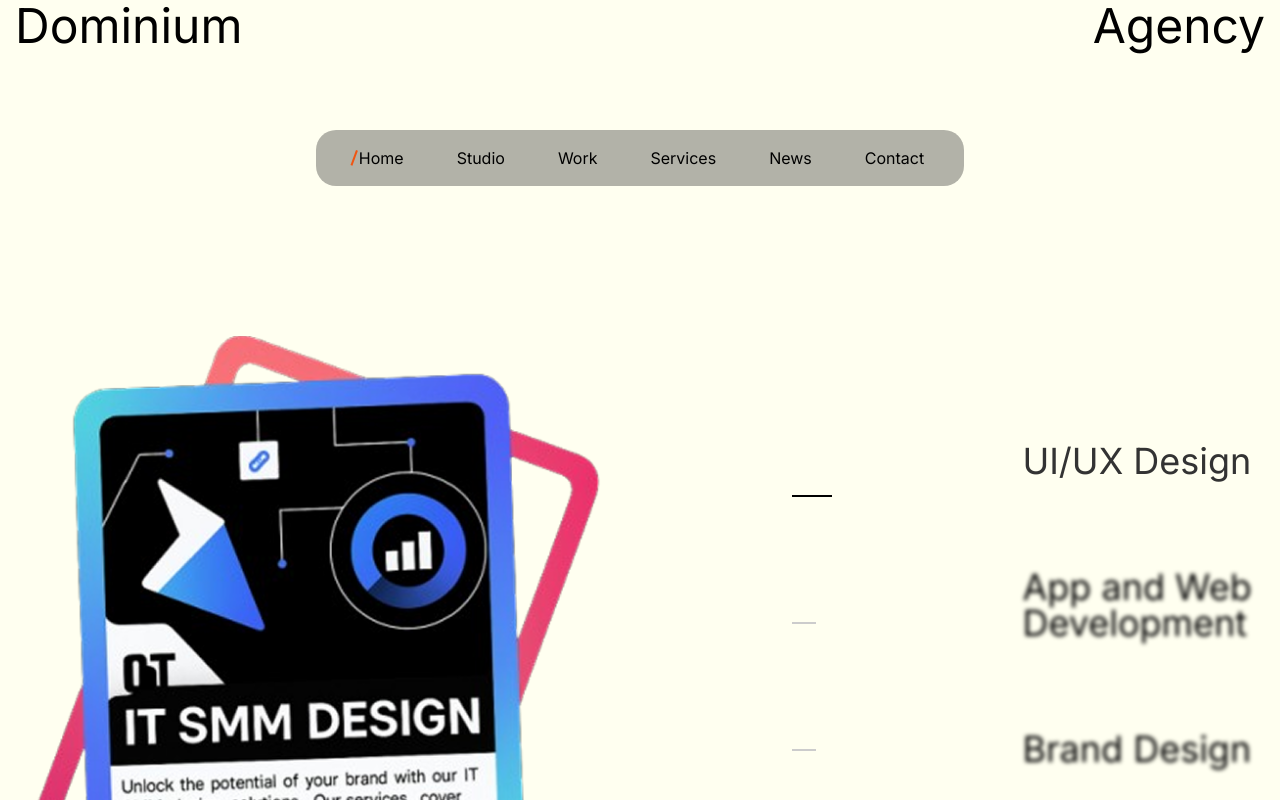
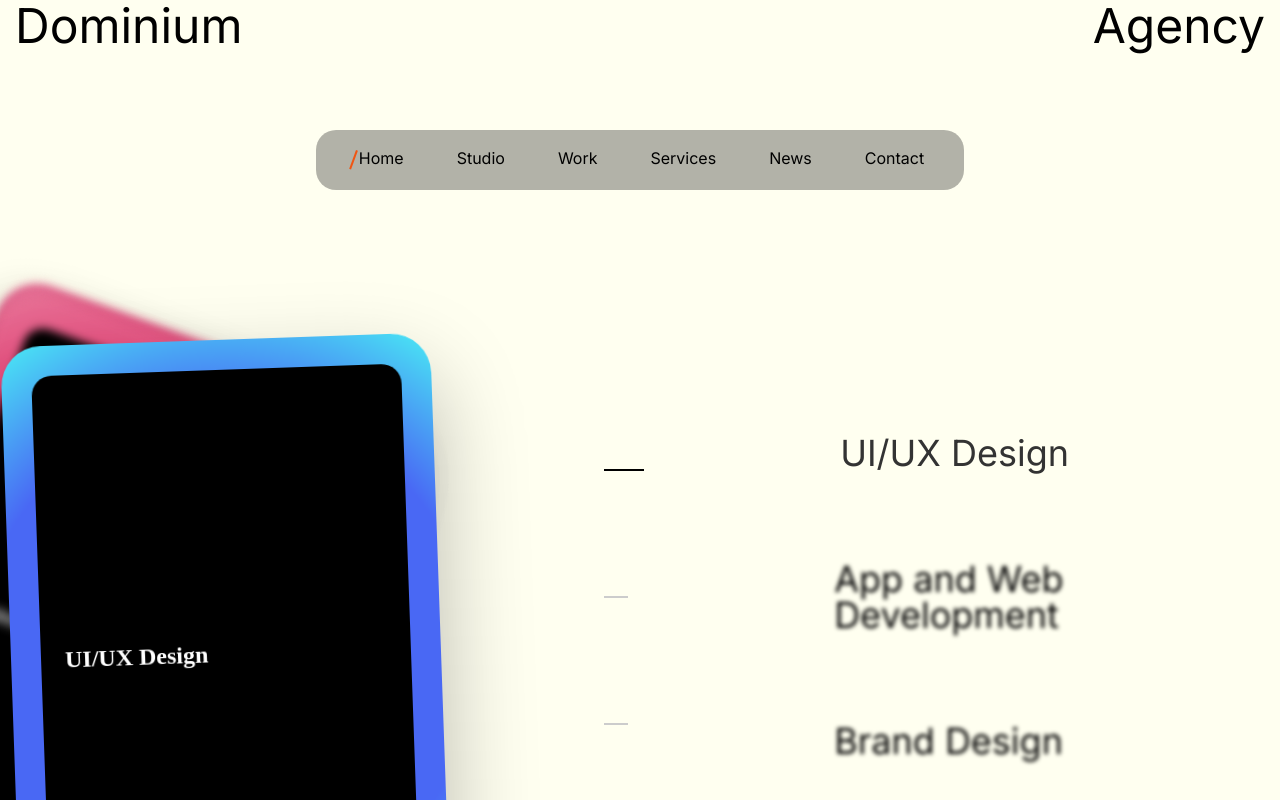
Before and after one commit to batraktar/space_dominium_site, a React (Vite) app: page / in a window 1280 px wide. Shown: the part 440-1240 px from the top of the page. Built offline with nearby package versions, Linux system fonts and the light colour scheme.

Commit message:
animated slides

```diff
--- a/src/components/Header.tsx
+++ b/src/components/Header.tsx
@@ -22,6 +22,7 @@ const Header: React.FC = () => {
   return (
     <header className="header">
       <div className="header__container header__container--header">
+        <div className="header__btn-spacer  "></div>
         <button className="header__btn">Lets talk</button>
         <div className="header__body">
           <img src={SpaceLogo} className="header__logo" alt="Logo" />
--- a/src/components/Slider.scss
+++ b/src/components/Slider.scss
@@ -2,13 +2,89 @@
 
 .slider {
   display: flex;
-  justify-content: space-between;
+  justify-content: space-evenly;
   padding-top: 150px;
   gap: 190px;
+  position: relative;
+
+  .slides {
+    width: 430px;
+    height: calc(430px / (430 / 640));
+    position: relative;
+    overflow: visible;
+  }
 
   .slide {
-    width: 600px;
-    height: 700px;
+    position: absolute;
+    left: 50%;
+    top: 0;
+    width: 430px;
+    aspect-ratio: 430 / 640;
+    border-radius: 40px;
+    padding: 30px;
+    color: #fff;
+
+    background: rgb(244, 96, 73);
+    background: radial-gradient(circle, rgb(237, 55, 112) 65%, rgb(229, 118, 153) 100%);
+
+    transform-origin: center top;
+
+    transform: translateX(-50%) translateY(var(--stack-y, 0px)) rotate(20deg);
+    transition-property: transform, opacity, box-shadow, filter;
+    transition-duration: 500ms;
+    transition-timing-function: cubic-bezier(0.22, 0.9, 0.28, 1);
+    will-change: transform, opacity;
+    box-shadow: 0 30px 60px rgba(0, 0, 0, 0.18);
+    display: flex;
+
+    &__body {
+      height: 100%;
+      background-color: #000;
+      border-radius: 20px;
+      width: 100%;
+      display: flex;
+      flex-direction: column;
+      justify-content: center;
+      padding: 24px;
+    }
+
+    .slide__title {
+      margin: 0;
+      font-size: 24px;
+      font-weight: 700;
+      color: #fff;
+    }
+
+    .slide__innerText {
+      margin-top: 12px;
+      color: rgba(255, 255, 255, 0.9);
+      font-size: 14px;
+    }
+
+    &:not(.slide--active) {
+      filter: saturate(0.98);
+    }
+  }
+
+  /* коли картка помічається як incoming (ще не active) — вона починає зверху */
+  .slide.incoming {
+    z-index: 1500;
+    transform: translateX(-50%) translateY(-220px) rotate(-2deg);
+    box-shadow: 0 50px 110px rgba(0, 0, 0, 0.32);
+  }
+
+  .slide--active {
+    background: #4968f4;
+    background: radial-gradient(circle, rgba(73, 104, 244, 1) 65%, rgba(73, 235, 244, 1) 100%);
+    transform: translateX(-50%) translateY(0px) rotate(-2deg);
+    z-index: 2000 !important;
+    box-shadow: 0 40px 90px rgba(0, 0, 0, 0.28);
+  }
+
+  /* інші картки (не incoming, не active) залишаються у стеку з невеликим offset */
+  .slide:not(.slide--active):not(.incoming) {
+    z-index: 100;
+    filter: blur(5px);
   }
 
   .menu {
@@ -19,15 +95,22 @@
 
     .menu-item {
       font-family: $font-inter;
+      flex-shrink: 1;
       text-align: left;
       font-size: 36px;
       cursor: pointer;
       transition:
-        color 0.5s,
-        filter 0.2s;
+        color 0.35s,
+        filter 0.2s,
+        transform 0.2s;
+      background: none;
+      border: none;
+      padding: 0;
+      text-align: left;
 
       &.active {
         color: #333;
+        transform: translateX(6px);
       }
 
       &:not(.active) {
@@ -48,11 +131,9 @@
     min-width: 40px;
 
     .dot {
-      display: flex;
-      flex-direction: column;
       width: 24px;
       height: 2px;
-      background: #ccc;
+      background: #cccccc;
       transition: all 0.3s;
 
       &.active {
@@ -61,4 +142,51 @@
       }
     }
   }
+
+  /* адаптиви */
+  @media (max-width: 1200px) {
+    gap: 80px;
+
+    .slides {
+      width: 360px;
+      height: calc(360px / (430 / 640));
+    }
+
+    .slide {
+      width: 360px;
+      aspect-ratio: 360 / 640;
+    }
+  }
+
+  @media (max-width: 768px) {
+    flex-direction: column;
+    align-items: center;
+    gap: 40px;
+
+    .slides {
+      width: 300px;
+      height: calc(300px / (430 / 640));
+    }
+
+    .slide {
+      width: 300px;
+      aspect-ratio: 300 / 640;
+    }
+
+    .menu {
+      gap: 16px;
+      .menu-item {
+        font-size: 16px;
+      }
+    }
+
+    .pagination {
+      flex-direction: row;
+      gap: 12px;
+      .dot {
+        width: 14px;
+        height: 2px;
+      }
+    }
+  }
 }
--- a/src/components/Slider.tsx
+++ b/src/components/Slider.tsx
@@ -2,28 +2,89 @@ import { useState } from 'react'
 import './Slider.scss'
 
 const slides = [
-  { id: 1, title: 'UI/UX Design', src: 'public/card-template.png' },
+  {
+    id: 1,
+    title: 'UI/UX Design',
+    src: 'public/card-template.png',
+    innerText: '',
+  },
   {
     id: 2,
     title: 'App and Web Development',
     src: 'public/card-template.png',
+    innerText: '',
   },
-  { id: 3, title: 'Brand Design', src: 'public/card-template.png' },
-  { id: 4, title: 'Content Strategy', src: 'public/card-template.png' },
+  {
+    id: 3,
+    title: 'Brand Design',
+    src: 'public/card-template.png',
+    innerText: '',
+  },
+  {
+    id: 4,
+    title: 'Content Strategy',
+    src: 'public/card-template.png',
+    innerText: '',
+  },
 ]
 
 export default function Slider() {
   const [activeIndex, setActiveIndex] = useState(0)
+  const [incomingIndex, setIncomingIndex] = useState<number | null>(null)
+
+  const goTo = (index: number) => {
+    if (index === activeIndex) return
+
+    // поставити incoming — елемент отримає клас .incoming (з translateY(-220px))
+    setIncomingIndex(index)
+
+    // через короткий тік робимо його активним — це викличе перехід incoming -> slide--active
+    // timeout 20ms дає браузеру час "намалювати" початковий стан incoming
+    window.setTimeout(() => {
+      setActiveIndex(index)
+      setIncomingIndex(null)
+    }, 20)
+  }
 
   return (
     <div className="slider">
-      <img className="slide" src={slides[activeIndex].src} alt="" />
+      <div className="slides" aria-hidden={false}>
+        {slides.map((slide, i) => {
+          const stackOffset = i * 6 // px — відстань шарів у стеку (регулюй)
+          const style: React.CSSProperties = {
+            ['--stack-y' as any]: `${stackOffset}px`,
+          }
+
+          const classes = [
+            'slide',
+            i === activeIndex ? 'slide--active' : '',
+            i === incomingIndex ? 'incoming' : '',
+          ]
+            .filter(Boolean)
+            .join(' ')
+
+          return (
+            <div
+              key={slide.id}
+              className={classes}
+              style={style}
+              aria-hidden={i === activeIndex ? false : true}
+            >
+              <div className="slide__body">
+                <h3 className="slide__title">{slide.title}</h3>
+                <p className="slide__innerText">{slide.innerText}</p>
+              </div>
+            </div>
+          )
+        })}
+      </div>
 
       <div className="pagination">
         {slides.map((_, i) => (
           <span
             key={i}
             className={`dot ${i === activeIndex ? 'active' : ''}`}
+            onClick={() => goTo(i)}
           />
         ))}
       </div>
@@ -33,7 +94,7 @@ export default function Slider() {
           <button
             key={slide.id}
             className={`menu-item ${i === activeIndex ? 'active' : ''}`}
-            onClick={() => setActiveIndex(i)}
+            onClick={() => goTo(i)}
           >
             {slide.title}
           </button>
--- a/src/components/header.scss
+++ b/src/components/header.scss
@@ -15,12 +15,17 @@
     margin: 0 auto;
   }
 
+  &__btn-spacer {
+    min-height: $button-height;
+  }
+
   &__btn {
+    position: fixed;
     align-self: flex-end;
     font-size: 24px;
     border: 1px solid $deep-anthracite;
     border-radius: 10px;
-    min-width: 170px;
+    min-width: $button-height;
     min-height: 60px;
     background-color: $indigo;
     padding: 0 25px;
@@ -55,6 +60,8 @@
   }
   .nav__list {
     display: flex;
+    min-height: 60px;
+    align-content: flex-start;
     padding: 20px 40px;
     gap: 50px;
     background: rgba(0, 0, 0, 0.3);
--- a/src/styles/variables.scss
+++ b/src/styles/variables.scss
@@ -10,3 +10,5 @@ $background-color: ivory;
 
 $font-inter: "Inter", sans-serif;
 $font-montserrat: "Montserrat", sans-serif;
+
+$button-height: 60px;
```
